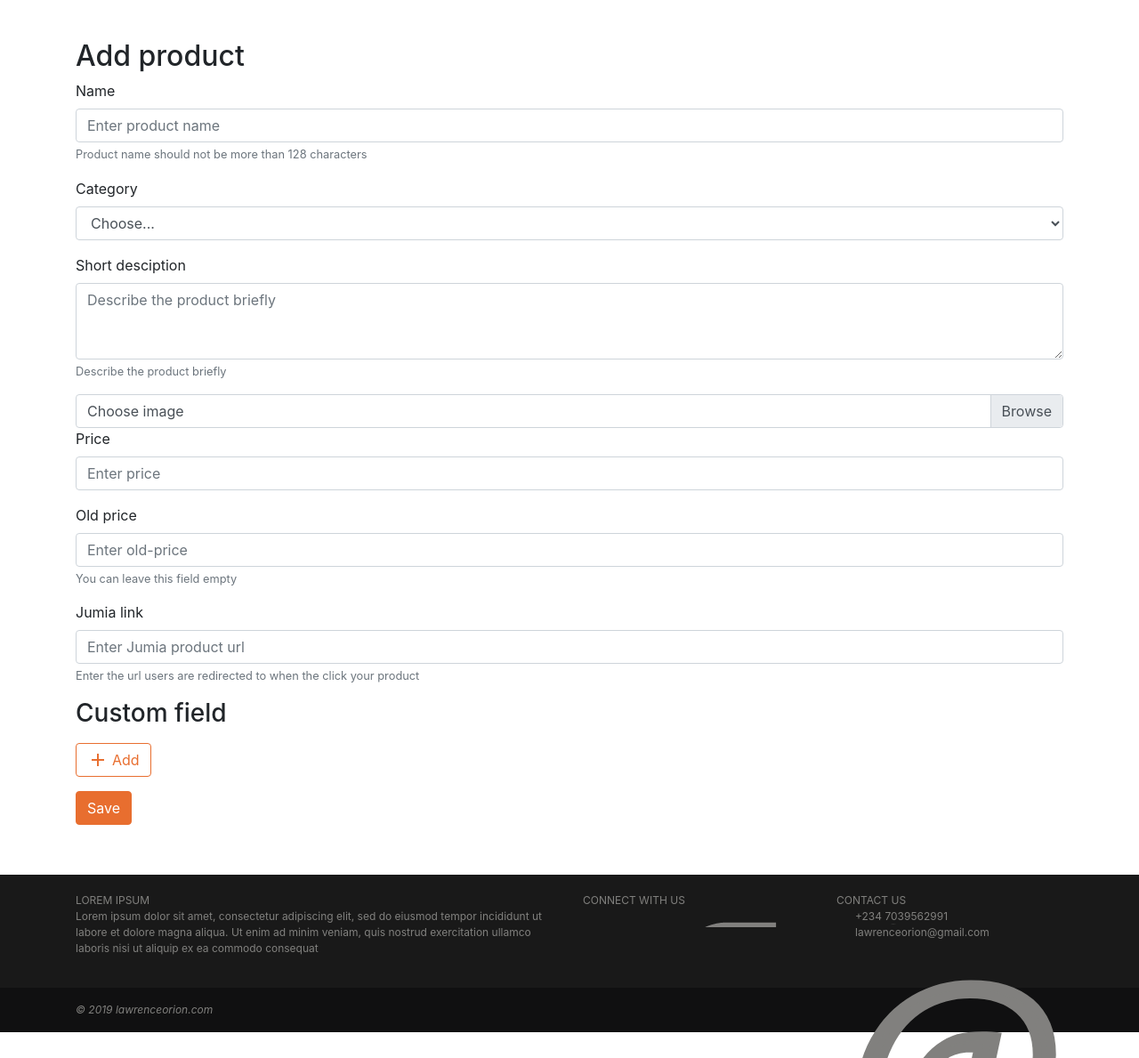
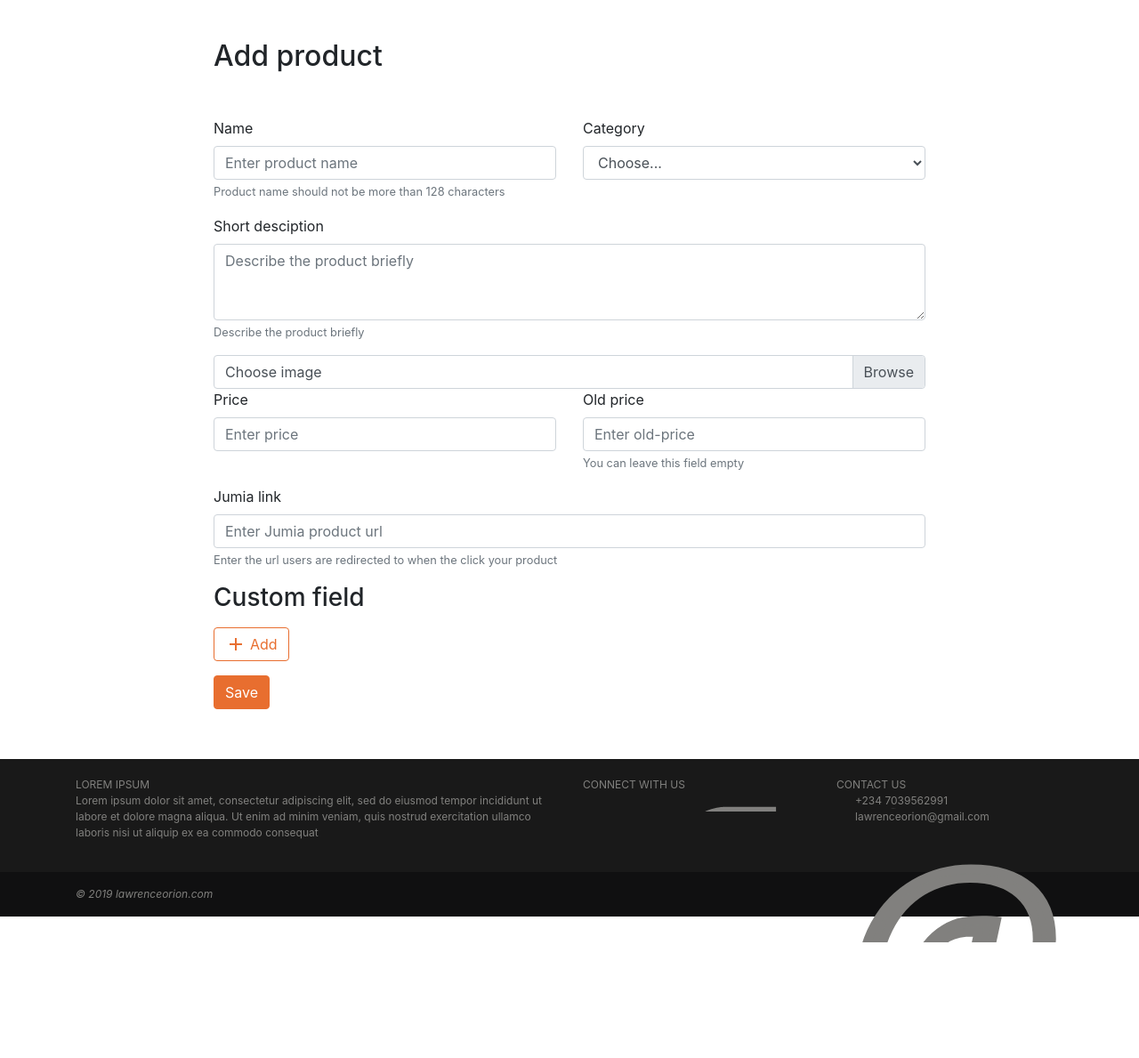
Before and after one commit to emeli-frank/lawrenceorion, a CodeIgniter app: page /database/categories/1/products/add in a window 1280 px wide. Shown: the part 56-1245 px from the top of the page at 89% size. After the commit the page ends 1115 px from the top, so only its background shows below. Run offline with CodeIgniter, Linux system fonts and the light colour scheme; the visitor is signed in with stand-in values (Sample User, id 1); data that the repository does not hold is empty; some libraries are stand-ins or nearby versions.

Commit message:
styled product-add page

```diff
--- a/application/views/pages/fragments/product-add.php
+++ b/application/views/pages/fragments/product-add.php
@@ -1,15 +1,17 @@
 <div class="container page-container">
-    <h2>Add product</h2>
+    <div class="product-add-container">
+        <h2 style="margin-bottom: 50px">Add product</h2>
 
         <!-- <form method="POST" action="/categories/<?=$category_id?>/products/add"> -->
         <?php echo form_open_multipart('/categories/' . $category_id . '/products/add');?>
-        <div class="form-group">
+            <div class="row">
+                <div class="form-group col-sm-6">
                     <label for="name">Name</label>
                     <input type="text" class="form-control" id="name" name="name" placeholder="Enter product name" maxlength="64">
                     <small class="form-text text-muted">Product name should not be more than 128 characters</small>
                 </div>
 
-        <div class="form-group">
+                <div class="form-group col-sm-6">
                     <label for="category-input">Category</label>
                     <select id="category-input" required class="form-control" required name="category_id">
                         <option selected>Choose...</option>
@@ -18,6 +20,7 @@
                             <option value="<?=$category->id?>" <?= $selected ?>><?=$category->name?></option>
                         <?php endforeach; ?>
                     </select>
+                </div>
             </div>
 
             <div class="form-group">
@@ -33,16 +36,17 @@
             </div>
 
             <!-- <input type="file" name="product-image" size="20" /> -->
-
-        <div class="form-group">
+            <div class="row">
+                <div class="form-group col-sm-6">
                     <label for="price">Price</label>
                     <input type="text" class="form-control" id="price" name="price" placeholder="Enter price">
                 </div>
 
-        <div class="form-group">
+                <div class="form-group col-sm-6">
                     <label for="old-price">Old price</label>
                     <input type="text" class="form-control" id="old-price" name="old-price" placeholder="Enter old-price">
                     <small class="form-text text-muted">You can leave this field empty</small>
+                </div>
             </div>
 
             <div class="form-group">
@@ -89,6 +93,7 @@
 
             <button type="submit" class="btn btn-primary">Save</button>
         </form>
+    </div> <!-- end of product-add-container -->
 
 </div>
 
@@ -259,4 +264,10 @@
         display: flex;
         justify-content: space-between;
     }
+
+    .product-add-container {
+        max-width: 800px;
+        margin-left: auto;
+        margin-right: auto;
+    }
 </style>
```
Also changed, not shown: todo.txt (added, +11 -0 lines). Lines whose indentation alone changed are shown as unchanged.
